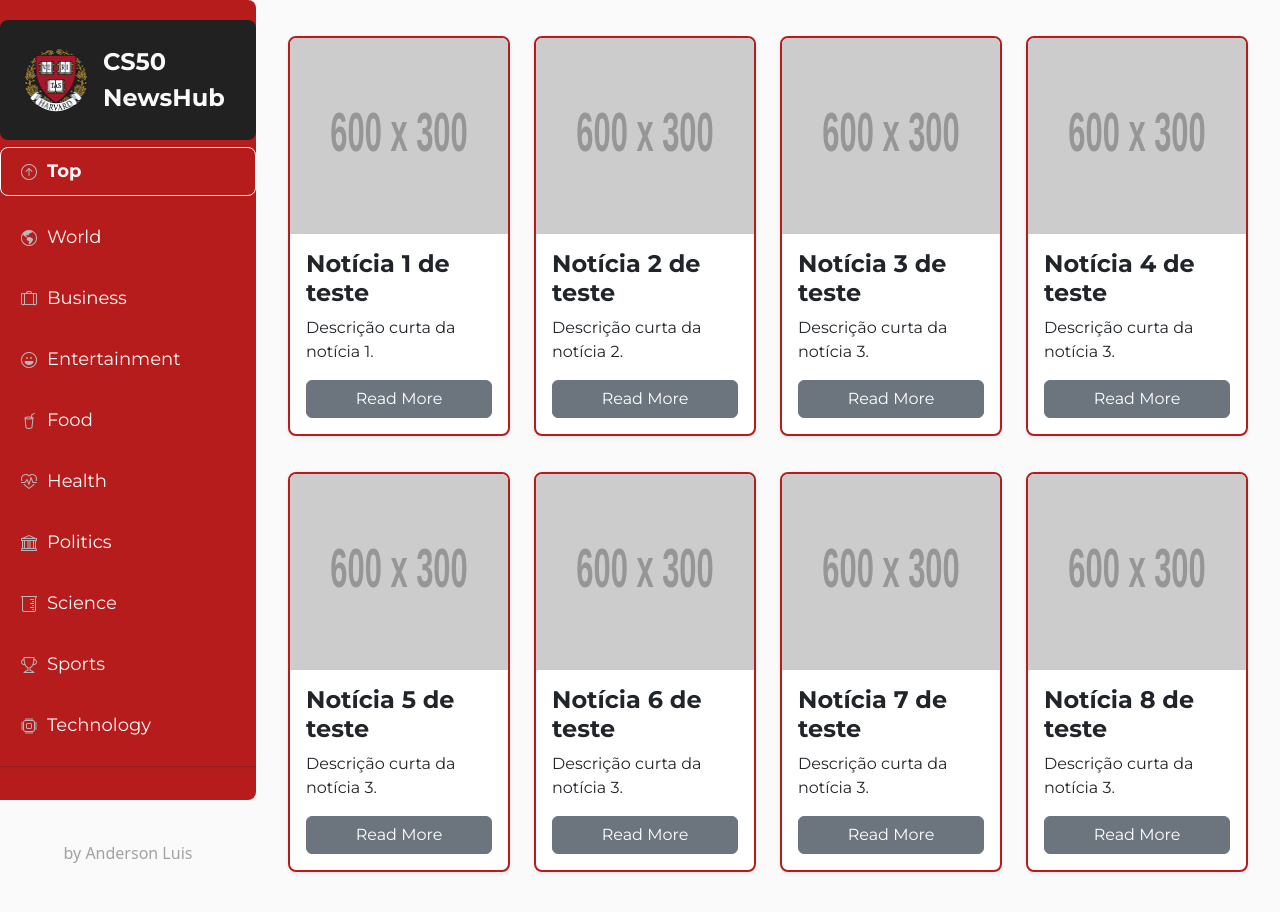
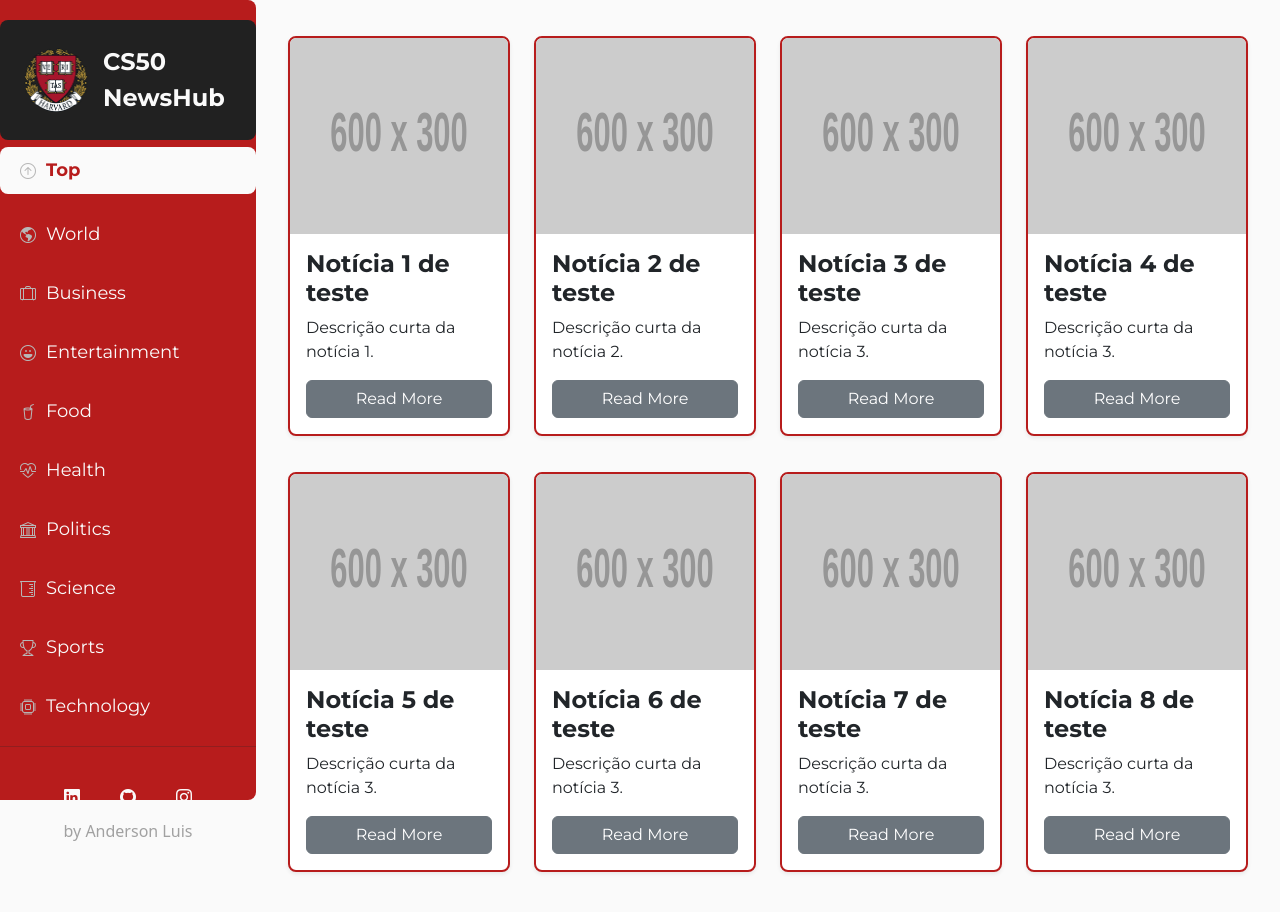
Before and after one commit to andluis35/CS50-NewsHub, a plain HTML site: page frontend/index.html in a window 1280 px wide. In both pictures the pointer is over the link "Top". Drawn offline with nearby package versions, Linux system fonts and the light colour scheme; placeholder pictures from the web are drawn by us.

Commit message:
Fix colors of sidemenu icons

```diff
--- a/frontend/css/styles.css
+++ b/frontend/css/styles.css
@@ -40,7 +40,6 @@ body {
 
 .nav-link {
     margin-top: 12px;
-    border: 1px solid transparent;
     transition: all 0.3s ease;
 }
 
@@ -65,7 +64,8 @@ body {
 }
 
 .sidemenu .nav-link:hover {
-    border: 1px solid #FAFAFA;
+    background-color: #FAFAFA;
+    color: #B71C1C;
     transition: background-color 0.3s ease;
     transform: translateY(-5px);
     font-weight: bolder;
@@ -88,6 +88,10 @@ body {
 
 .credits .icon {
     color: #FAFAFA;
+}
+
+.credits .nav-link:hover {
+    background-color: #212121;
 }
 
 .sidemenu .nav-link:active {
```
